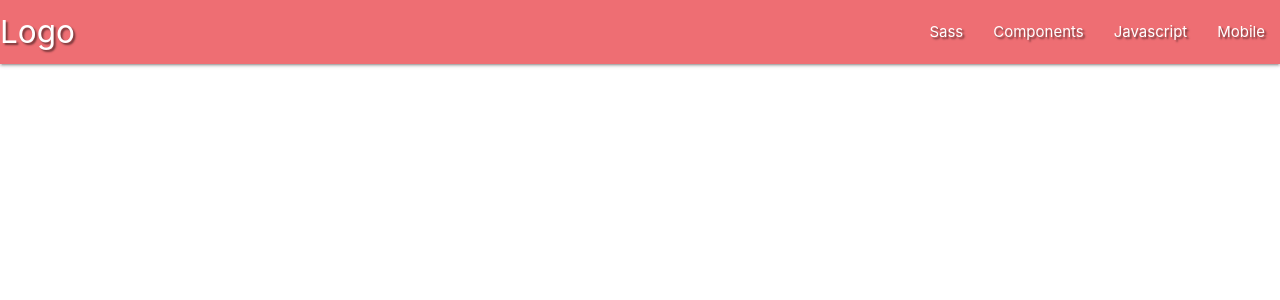
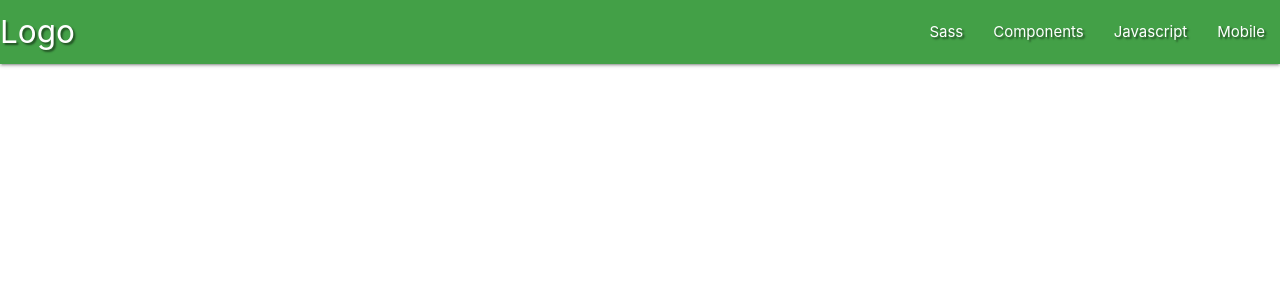
Before and after one commit to Code-Institute-Submissions/ms33, a Flask app: page / in a window 1280 px wide. Shown: the top 300 px of the page. Run offline with Flask 2, Linux system fonts and the light colour scheme; data that the repository does not hold is empty; some libraries are stand-ins or nearby versions.

Commit message:
base.html, top navbar, green darken-1

```diff
--- a/templates/base.html
+++ b/templates/base.html
@@ -22,7 +22,7 @@
 
     <header>
         <!-- top navbar -->
-        <nav class="nav-extended text-shadow">
+        <nav class="nav-extended text-shadow green darken-1">
             <div class="nav-wrapper">
                 <a href="#!" class="brand-logo">Logo</a>
                 <a href="#" data-target="mobile-demo" class="sidenav-trigger"><i class="material-icons">menu</i></a>
```
